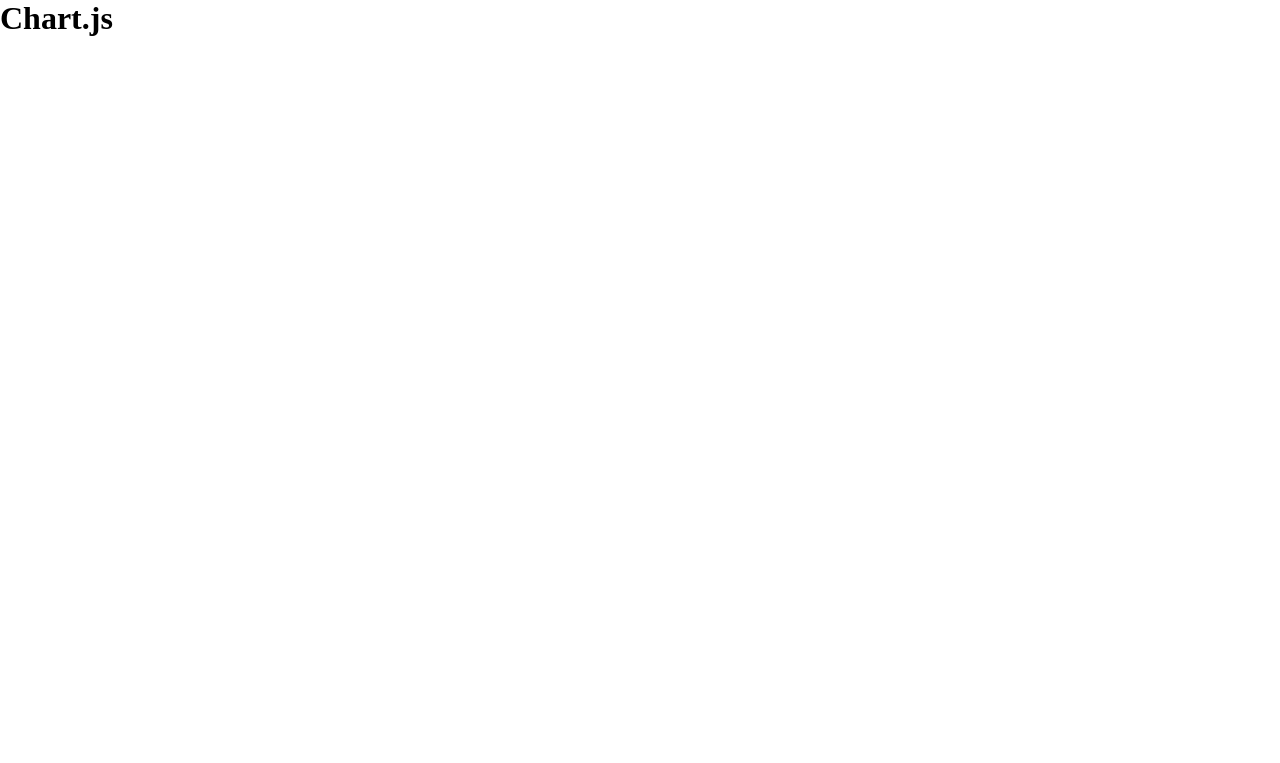
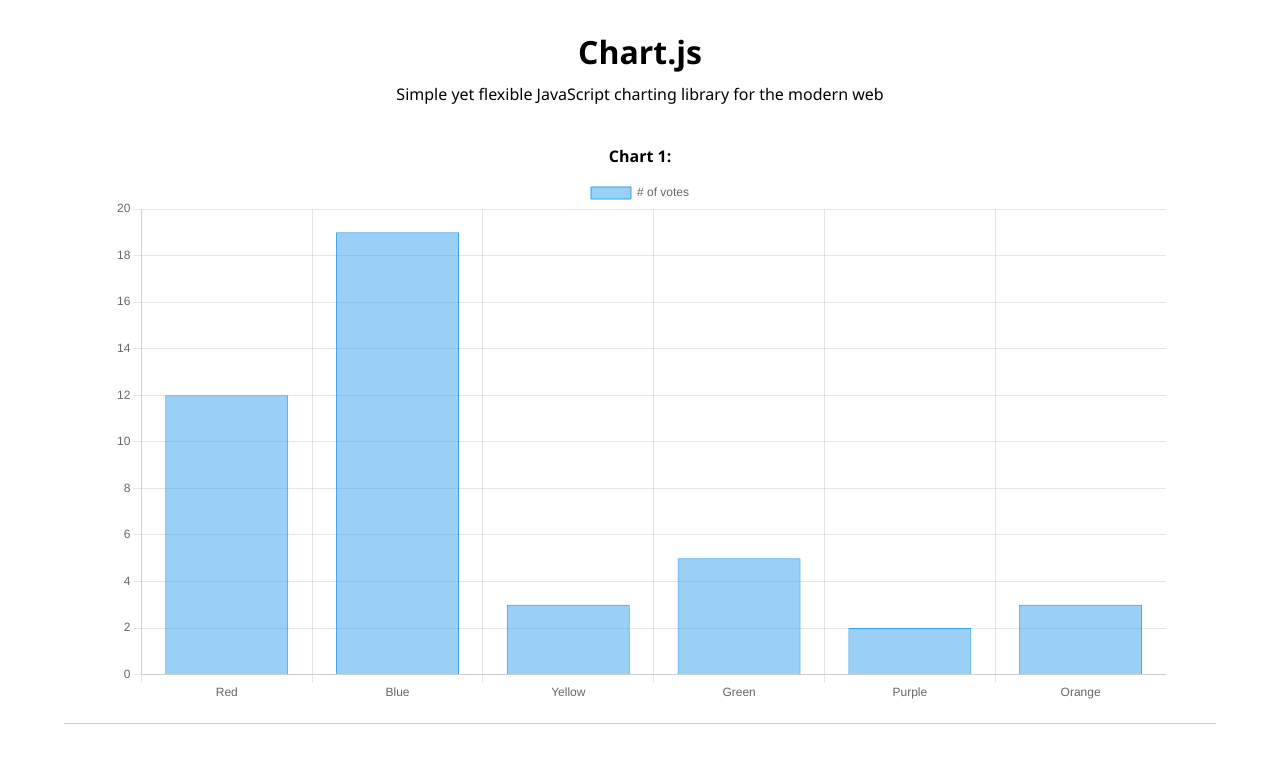
Before and after one commit to GustavoSouza123/charts, a PHP site: page / in a window 1280 px wide. Before the commit the part shown is almost empty. Shown: the top 763 px of the page. Run offline with PHP 8.4, Linux system fonts and the light colour scheme.

Commit message:
my first chart

```diff
--- a/index.html
+++ b/index.html
@@ -7,8 +7,16 @@
     <title>Chart.js</title>
 </head>
 <body>
-    <h1>Chart.js</h1>
+    <div class="container">
+        <h1>Chart.js</h1>
+        <p>Simple yet flexible JavaScript charting library for the modern web</p>
+        <div class="chart chart1">
+            <p>Chart 1:</p>
+            <canvas id="myChart"></canvas>
+        </div>
+    </div>
 
+    <script src="https://cdn.jsdelivr.net/npm/chart.js"></script> <!-- Chart.js library -->
     <script src="script.js"></script>
 </body>
 </html>
--- a/script.js
+++ b/script.js
@@ -1 +1,20 @@
-alert('hello world!');
+const ctx = document.getElementById('myChart');
+
+new Chart(ctx, {
+    type: 'bar',
+    data: {
+        labels: ['Red', 'Blue', 'Yellow', 'Green', 'Purple', 'Orange'],
+        datasets: [{
+            label: '# of votes',
+            data: [12, 19, 3, 5, 2, 3],
+            borderWidth: 1
+        }]
+    },
+    options: {
+        scales: {
+            y: {
+                beginAtZero: true
+            }
+        }
+    }
+});
--- a/style.css
+++ b/style.css
@@ -2,4 +2,38 @@
     box-sizing: border-box;
     margin: 0;
     padding: 0;
+    font-family: 'Segoe UI', sans-serif;
 }
+
+body {
+    display: flex;
+    justify-content: center;
+}
+
+.container {
+    max-width: 1200px;
+    width: 90%;
+    padding: 30px 0;
+    display: flex;
+    flex-direction: column;
+    align-items: center;
+}
+
+.container h1 {
+    font-weight: 600;
+}
+
+.container p {
+    margin: 10px 0;
+}
+
+.chart {
+    width: 100%;
+    text-align: center;
+    padding: 20px 50px;
+    border-bottom: 1px solid #ccc;
+}
+
+.chart p {
+    font-weight: 600;
+}
```
